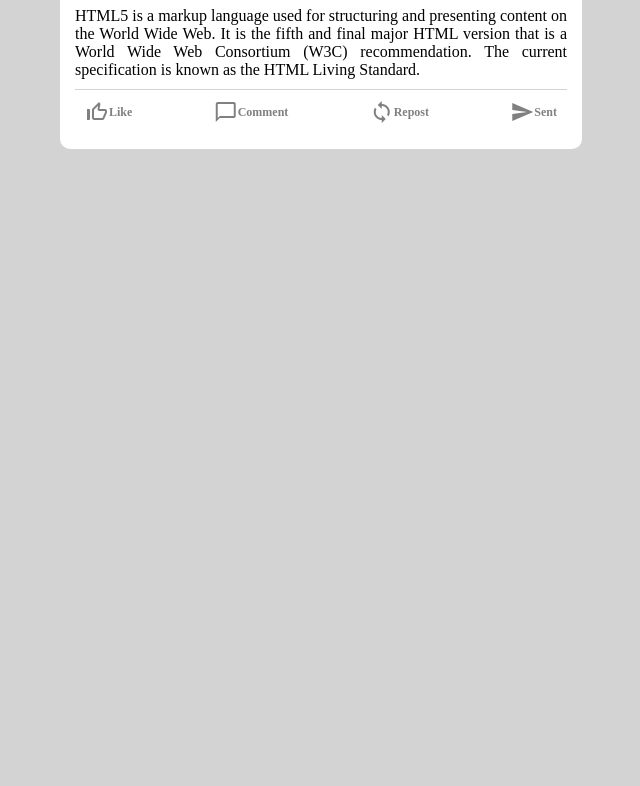
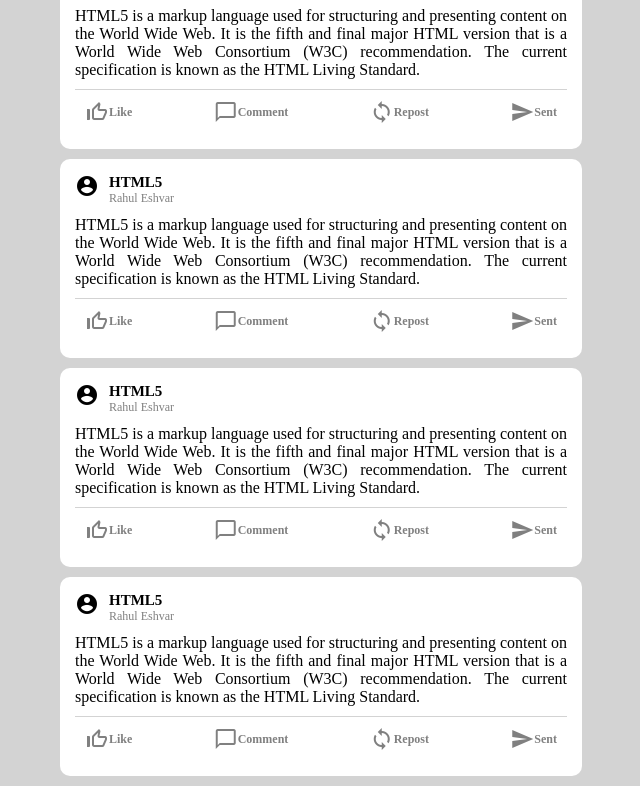
Before and after one commit to jaseem8055/Linkedin, a plain HTML site: page index.html in a window 1280 px wide. Shown: the part 493-1279 px from the top of the page, without its empty margins (174-814 px from the left). Before the commit the page ends 800 px from the top, so only its background shows below. Drawn offline with Linux system fonts and the light colour scheme.

Commit message:
Second Commit

```diff
--- a/index.html
+++ b/index.html
@@ -217,13 +217,140 @@
             </div>
         </div>
     </div>
-    <!-- post1 ends -->
+    <!-- post2 ends -->
+
+    <!-- post3 Starts -->
+    <div class="post">
+        <div class="post__header">
+            <i class="material-icons">account_circle</i>
+
+            <div class="post__headerTitle">
+                <h2>HTML5</h2>
+                <p>Rahul Eshvar</p>
+            </div>
+        </div>
+
+        <div class="post__body">
+            <p>HTML5 is a markup language used for structuring and presenting content on the World Wide Web. It is the fifth and final major HTML version that is a World Wide Web Consortium (W3C) recommendation. The current specification is known as the HTML Living Standard.</p>
+        </div>
+
+        <div class="post__footer">
+            <div class="footerIcon">
+                <i class="material-icons">thumb_up_off_alt</i>
+                <h4>Like</h4>
+            </div>
+
+            <div class="footerIcon">
+                <i class="material-icons">chat_bubble_outline</i>
+                <h4>Comment</h4>
+            </div>
+
+            <div class="footerIcon">
+                <i class="material-icons">sync</i>
+                <h4>Repost</h4>
+            </div>
+
+            <div class="footerIcon">
+                <i class="material-icons">send</i>
+                <h4>Sent</h4>
+            </div>
+        </div>
+    </div>
+    <!-- post3 ends -->
+
+    <!-- post4 Starts -->
+    <div class="post">
+        <div class="post__header">
+            <i class="material-icons">account_circle</i>
+
+            <div class="post__headerTitle">
+                <h2>HTML5</h2>
+                <p>Rahul Eshvar</p>
+            </div>
+        </div>
+
+        <div class="post__body">
+            <p>HTML5 is a markup language used for structuring and presenting content on the World Wide Web. It is the fifth and final major HTML version that is a World Wide Web Consortium (W3C) recommendation. The current specification is known as the HTML Living Standard.</p>
+        </div>
+
+        <div class="post__footer">
+            <div class="footerIcon">
+                <i class="material-icons">thumb_up_off_alt</i>
+                <h4>Like</h4>
+            </div>
+
+            <div class="footerIcon">
+                <i class="material-icons">chat_bubble_outline</i>
+                <h4>Comment</h4>
+            </div>
+
+            <div class="footerIcon">
+                <i class="material-icons">sync</i>
+                <h4>Repost</h4>
+            </div>
+
+            <div class="footerIcon">
+                <i class="material-icons">send</i>
+                <h4>Sent</h4>
+            </div>
+        </div>
+    </div>
+    <!-- post4 ends -->
+
+    <!-- post5 Starts -->
+    <div class="post">
+        <div class="post__header">
+            <i class="material-icons">account_circle</i>
+
+            <div class="post__headerTitle">
+                <h2>HTML5</h2>
+                <p>Rahul Eshvar</p>
+            </div>
+        </div>
+
+        <div class="post__body">
+            <p>HTML5 is a markup language used for structuring and presenting content on the World Wide Web. It is the fifth and final major HTML version that is a World Wide Web Consortium (W3C) recommendation. The current specification is known as the HTML Living Standard.</p>
+        </div>
+
+        <div class="post__footer">
+            <div class="footerIcon">
+                <i class="material-icons">thumb_up_off_alt</i>
+                <h4>Like</h4>
+            </div>
+
+            <div class="footerIcon">
+                <i class="material-icons">chat_bubble_outline</i>
+                <h4>Comment</h4>
+            </div>
+
+            <div class="footerIcon">
+                <i class="material-icons">sync</i>
+                <h4>Repost</h4>
+            </div>
+
+            <div class="footerIcon">
+                <i class="material-icons">send</i>
+                <h4>Sent</h4>
+            </div>
+        </div>
+    </div>
+    <!-- post5 ends -->
+
     </div>
   <!-- Feed Ends -->
 
     <!-- Widget Starts -->
     <div class="widgets">
     <img src="images/Widget.jpg" alt="">
+
+    <!-- <div class="advertisement">
+        <img src="images/Linkedin_ad.jpg" alt="">
+    </div>
+
+    <footer>
+
+    </footer> -->
+
     </div>
     <!-- Widget Ends -->
 
```
